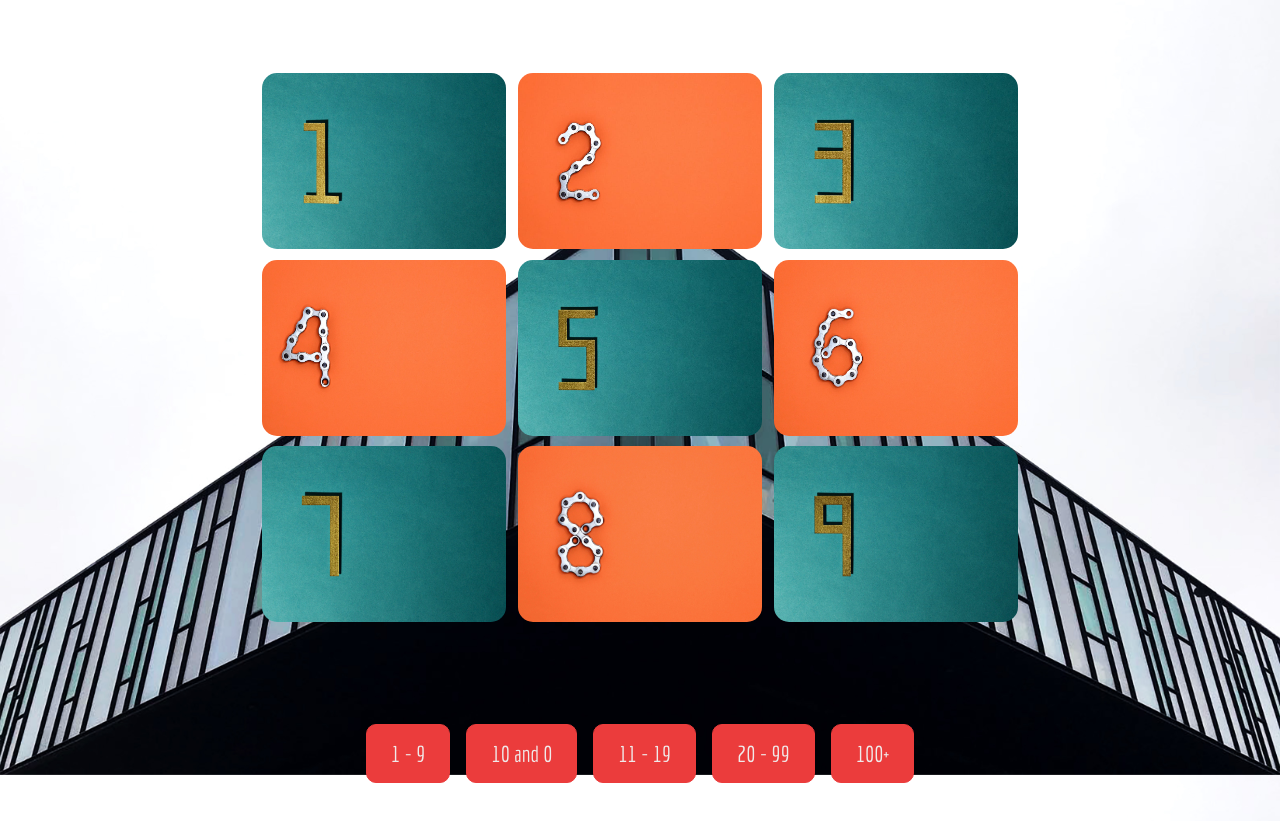
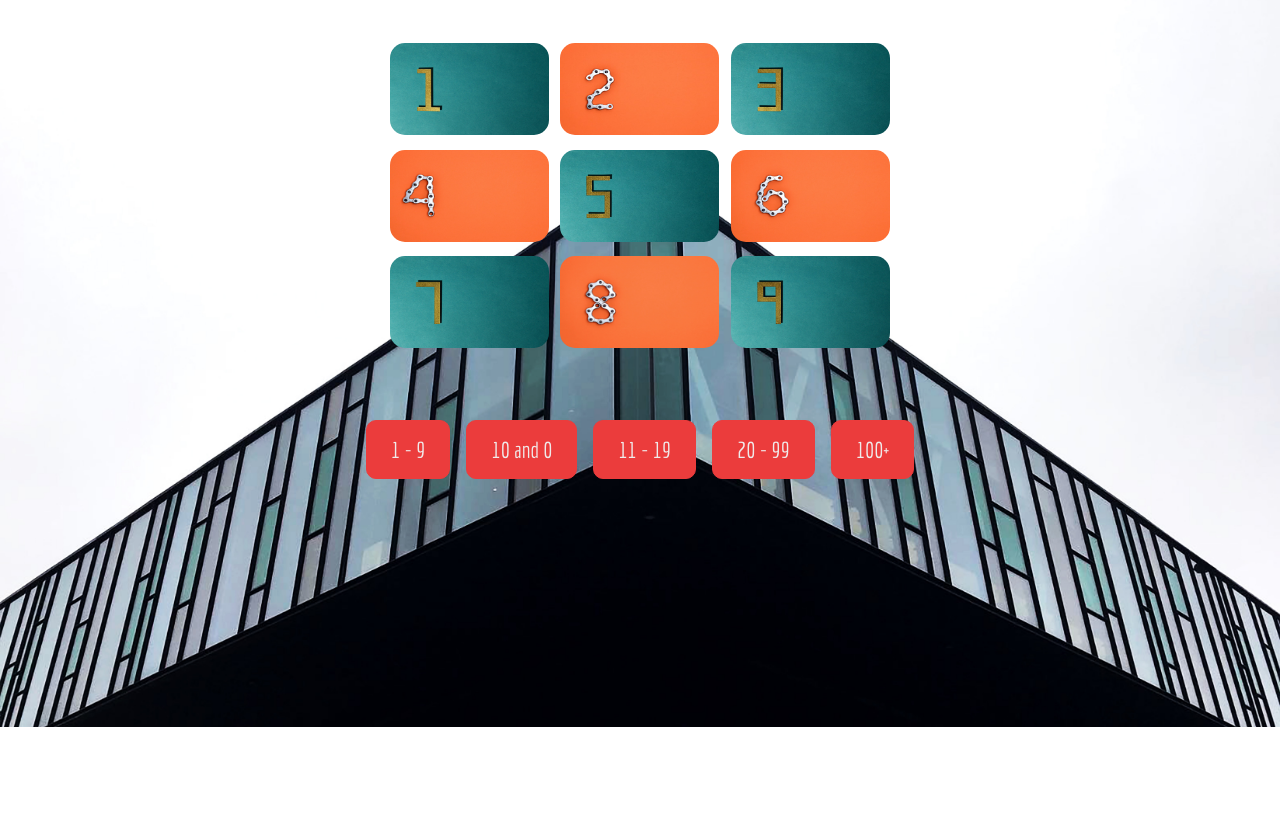
Before and after one commit to kyriakoskolokouris/Danish-Numbers, a plain HTML site: page index.html in a window 1280 px wide. Shown: the part 73-894 px from the top of the page. After the commit the page ends 800 px from the top, so only its background shows below. Drawn offline with Linux system fonts and the light colour scheme.

Commit message:
responsive

```diff
--- a/card.css
+++ b/card.css
@@ -10,11 +10,11 @@ body {
   display: flex;
   flex-direction: column;
   justify-items: center;
-  min-height: 100%;
   background: url(images/awesome.jpg) no-repeat center center fixed;;
   -webkit-background-size: cover;
   -moz-background-size: cover;
   -o-background-size: cover;
+  min-height: 100vh;
 
 }
 
@@ -26,38 +26,33 @@ h1.page-header {
   padding: 0.4rem;
 }
 
-main {
-  min-height: 70%;
-}
+
 
 .deck {
-  width: 45rem;
-  height: 35rem;
-  min-height: 50%;
-  min-width: 60%;
-  margin: 3rem auto;
-  display: flex;
- justify-content: center;
-  align-items: center;
-  flex-wrap: wrap;
-  perspective: 900px;
+    width: 25rem;
+    height: 20rem;
+    min-height: 40%;
+    min-width: 40%;
+    margin: 1rem auto;
+    display: flex;
+   justify-content: center;
+    align-items: center;
+    flex-wrap: wrap;
+    perspective: 500px;
 
 }
 
 .number-card {
-  width: calc(33% - 10px);
-  height: calc(35% - 20px);
+  width: calc(35% - 10px);
+  height: calc(36% - 10px);
   margin: 0 auto;
   padding: 1,1rem;
   position: relative;
   transform: scale(1);
   transform-style: preserve-3d;
   transition: transform 0.8s;
-  /* flex-wrap: wrap; */
   cursor: pointer;
-  /* display: flex;
-  justify-content: center;
-  align-items: center; */
+
 }
 
 .number-card:hover {
@@ -123,9 +118,9 @@ footer {
 {
 
 
+  .deck {
 
-  .deck {
-    margin: 15rem auto;
+    margin: 12rem auto;
   }
 
 
@@ -136,4 +131,45 @@ footer {
     }
     }
 
-@media screen and (max-width: 425px)
+@media screen and (min-width: 900px){
+.deck {
+    width: 45rem;
+    height: 35rem;
+    min-height: 50%;
+    min-width: 60%;
+    margin: 3rem auto;
+    display: flex;
+   justify-content: center;
+    align-items: center;
+    flex-wrap: wrap;
+    perspective: 900px;
+}
+
+.deck {
+    width: 25rem;
+    height: 20rem;
+    min-height: 40%;
+    min-width: 40%;
+    margin: 1rem auto;
+    display: flex;
+   justify-content: center;
+    align-items: center;
+    flex-wrap: wrap;
+    perspective: 500px;
+
+}
+
+.number-card {
+  width: calc(33% - 10px);
+  height: calc(35% - 20px);
+  margin: 0 auto;
+  padding: 1,1rem;
+  position: relative;
+  transform: scale(1);
+  transform-style: preserve-3d;
+  transition: transform 0.8s;
+  cursor: pointer;
+
+}
+
+}
```
